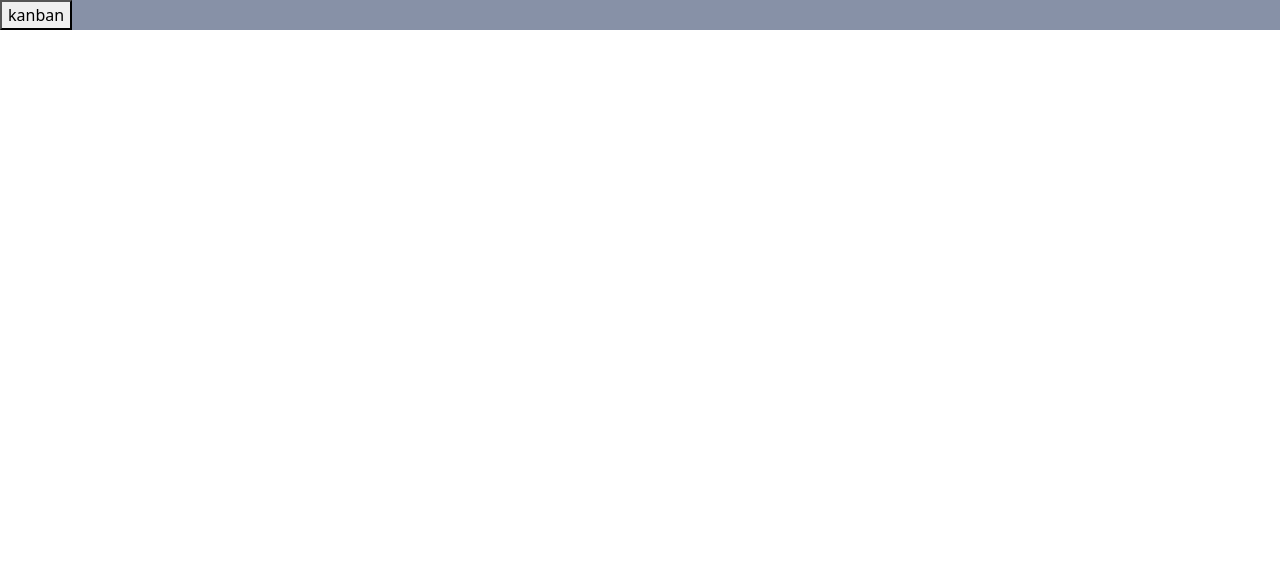
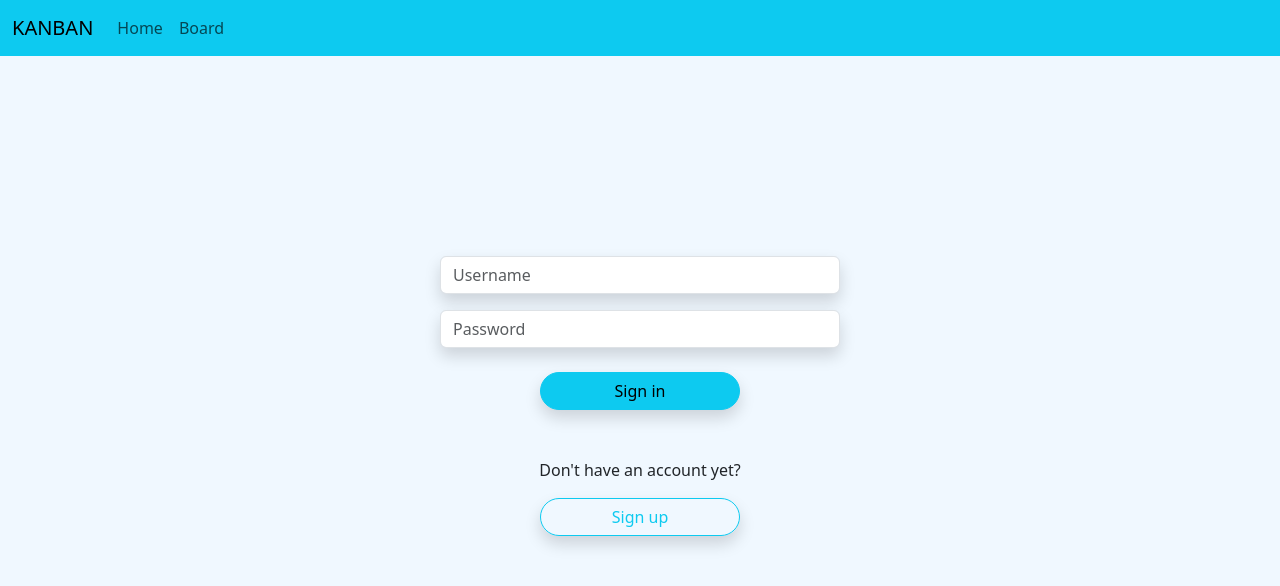
Before and after one commit to Surik4t/Kanban, a Vue app in the folder flask-vue/client/: page / in a window 1280 px wide. Shown: the top 586 px of the page. Built offline with nearby package versions, Linux system fonts and the light colour scheme; the HTML template or start-up script is replaced by a standard one.

Commit message:
feat: nav bar, auth page template

```diff
--- a/flask-vue/client/src/App.vue
+++ b/flask-vue/client/src/App.vue
@@ -1,6 +1,29 @@
 <template>
   <div id="app">
-    <router-link to="/kanban" tag="button"> kanban </router-link>
+    <nav class="navbar navbar-expand-lg navbar-light bg-info">
+      <div class="container-fluid">
+        <a class="navbar-brand" href="#">KANBAN</a>
+        <button class="navbar-toggler"
+          type="button"
+          data-bs-toggle="collapse"
+          data-bs-target="#navbarNav"
+          aria-controls="navbarNav"
+          aria-expanded="false"
+          aria-label="Toggle navigation">
+          <span class="navbar-toggler-icon"></span>
+        </button>
+        <div class="collapse navbar-collapse" id="navbarNav">
+          <ul class="navbar-nav">
+            <li class="nav-item">
+              <a class="nav-link" href="/">Home</a>
+            </li>
+            <li class="nav-item">
+              <a class="nav-link" href="/Kanban">Board</a>
+            </li>
+          </ul>
+        </div>
+      </div>
+    </nav>
     <router-view/>
   </div>
 </template>
--- /dev/null
+++ b/flask-vue/client/src/components/AuthPage.vue
@@ -0,0 +1,35 @@
+<template>
+  <div class="auth-page">
+    <div class="auth-form">
+      <input type="text" class="form-control mb-3 shadow" placeholder="Username">
+      <input type="text" class="form-control mb-4 shadow" placeholder="Password">
+      <b-button class="shadow mb-5"
+        style="min-width: 50%;"
+        pill variant="info"
+        id="sign-in">
+        Sign in
+      </b-button>
+      <p> Don't have an account yet? </p>
+      <b-button class="shadow mb-5"
+        style="min-width: 50%;"
+        pill variant="outline-info"
+        id="sign-up">
+        Sign up
+      </b-button>
+    </div>
+  </div>
+</template>
+
+<style>
+.auth-page{
+  height: 100vh;
+  padding-top: 200px;
+  display: flex;
+  justify-content: center;
+  background-color: aliceblue;
+}
+.auth-form {
+  text-align: center;
+  width: 400px;
+}
+</style>
--- a/flask-vue/client/src/router/index.js
+++ b/flask-vue/client/src/router/index.js
@@ -1,11 +1,17 @@
 import Vue from 'vue';
 import Router from 'vue-router';
 import Kanban from '@/components/Kanban';
+import AuthPage from '@/components/AuthPage';
 
 Vue.use(Router);
 
 export default new Router({
   routes: [
+    {
+      path: '/',
+      name: 'Authorisation Page',
+      component: AuthPage,
+    },
     {
       path: '/kanban',
       name: 'Kanban',
```
